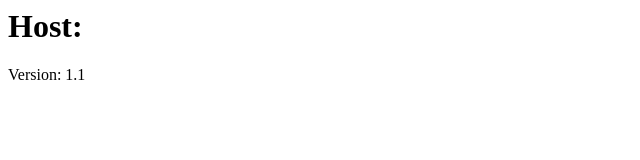
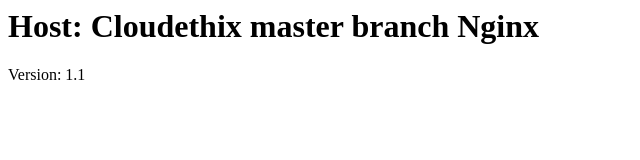
Before and after one commit to samir2388/cloudethix-k8s-sameer, a plain HTML site: page index.html in a window 1280 px wide. Shown: the whole page, without its empty margins (0-640 px from the left). Drawn offline with Linux system fonts and the light colour scheme.

Commit message:
master tag added

```diff
--- a/index.html
+++ b/index.html
@@ -1,6 +1,6 @@
 <html>
 <body>
-        <h1>Host: <!--#echo var="HOSTNAME" --></h1>
+        <h1>Host: Cloudethix master branch Nginx<!--#echo var="HOSTNAME" --></h1>
         Version: 1.1
 </body>
 </html>
```
